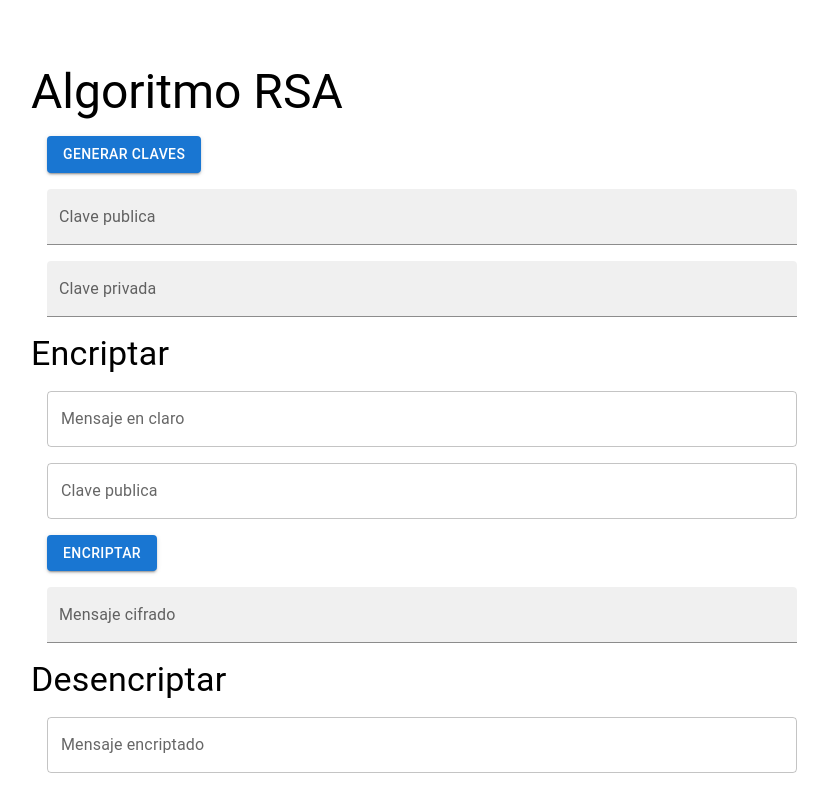
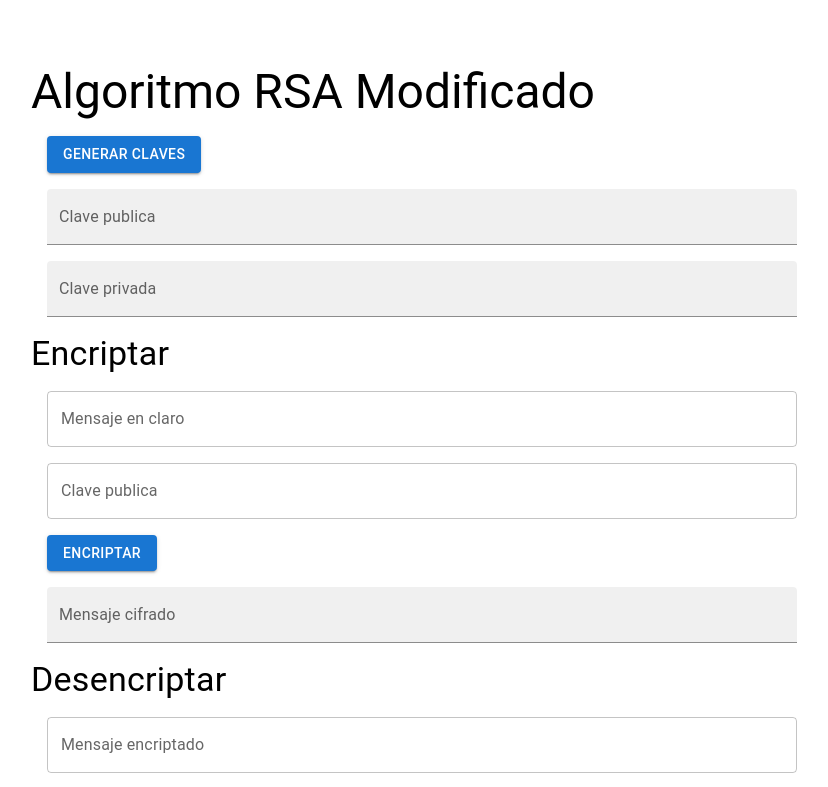
Before and after one commit to m16u3l/rsa, a React (Create React App) app: page / in a window 1280 px wide. Shown: the top 787 px of the page, without its empty margins (57-885 px from the left). Built offline with nearby package versions, Linux system fonts and the light colour scheme; the HTML template or start-up script is replaced by a standard one.

Commit message:
cambiar texto

```diff
--- a/src/components/RSAForm.jsx
+++ b/src/components/RSAForm.jsx
@@ -61,7 +61,7 @@ class RSAForm extends React.Component {
       <Box m={3} p={5} justifyContent="center">
         <Container>
           <Typography variant="h3" component="h3">
-            Algoritmo RSA
+            Algoritmo RSA Modificado
           </Typography>
           <Box m={2}>
             <Button onClick={this.handleClickGenerarClaves} variant="contained">Generar claves</Button>
```
